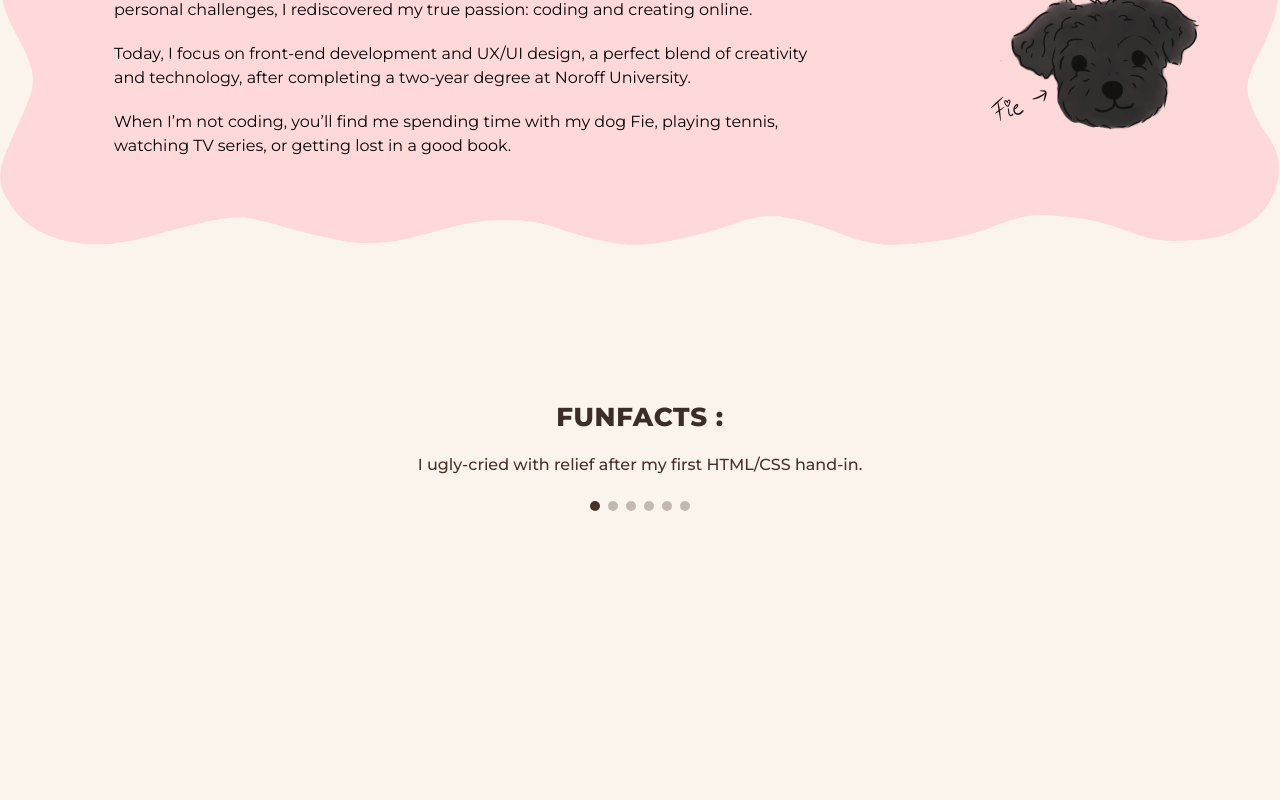
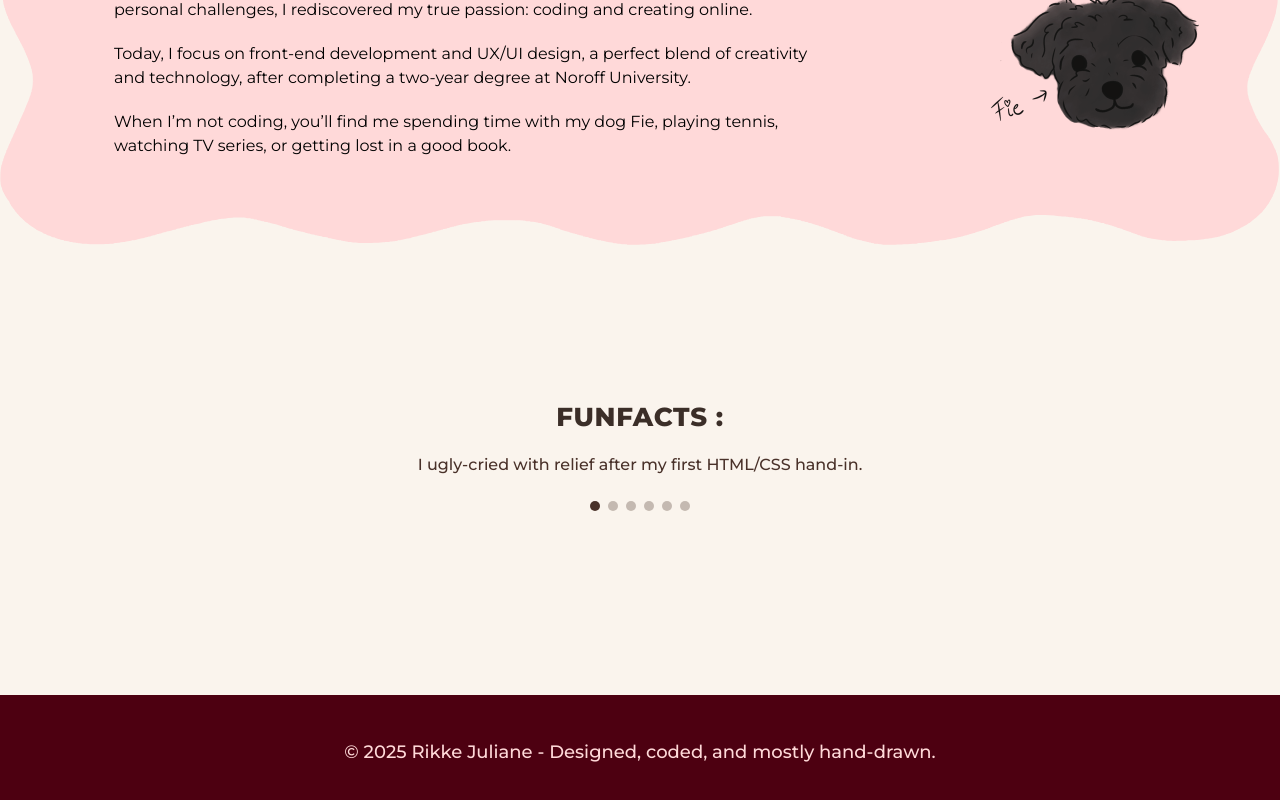
Before and after one commit to rikkejuliane/portfolio2, a Next.js app: page / in a window 1280 px wide. Shown: the part 1285-2085 px from the top of the page. Before the commit the page ends 1860 px from the top, so only its background shows below. Built offline with nearby package versions, Linux system fonts and the light colour scheme.

Commit message:
added a footer

```diff
--- a/src/app/page.tsx
+++ b/src/app/page.tsx
@@ -1,6 +1,7 @@
 import HeroSection from "@/components/HeroSection";
 import TabbedHub from "@/features/content/components/TabbedHub";
 import FunFacts from "@/components/FunFacts";
+import Footer from "@/components/Footer";
 
 export default function Home() {
   return (
@@ -8,6 +9,7 @@ export default function Home() {
     <HeroSection />
     <TabbedHub />
     <FunFacts />
+    <Footer />
    </main>
   );
 }
--- /dev/null
+++ b/src/components/Footer.tsx
@@ -0,0 +1,10 @@
+export default function Footer() {
+  return (
+    <footer className="w-full h-[115px] mt-[120px]  bg-wine text-center text-[18px] text-lightpink font-medium font-montserrat flex items-center justify-center">
+      <p>
+        &copy; {new Date().getFullYear()} Rikke Juliane - Designed, coded, and
+        mostly hand-drawn.
+      </p>
+    </footer>
+  );
+}
```
